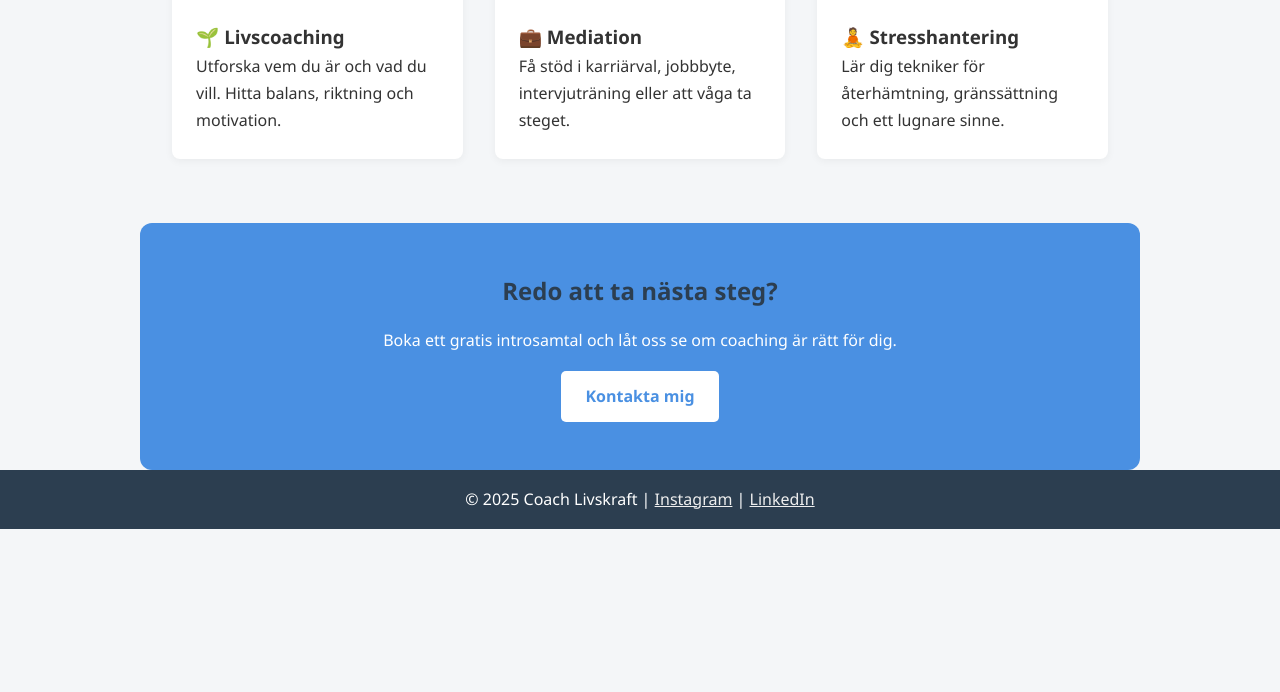
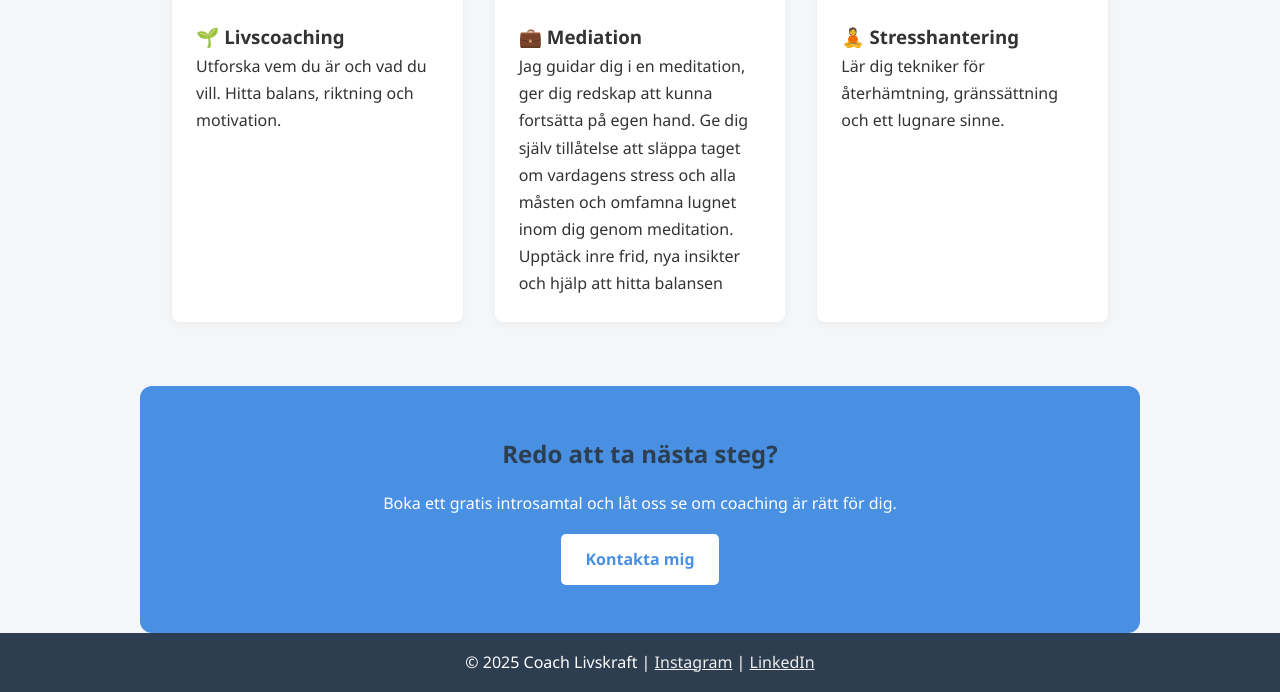
Before and after one commit to jimmsjo/jims, a plain HTML site: page index.html in a window 1280 px wide. Shown: the part 1753-2445 px from the top of the page. Before the commit the page ends 2282 px from the top, so only its background shows below. Drawn offline with Linux system fonts and the light colour scheme.

Commit message:
Update index.html

```diff
--- a/index.html
+++ b/index.html
@@ -191,7 +191,8 @@
       <div class="service-box">
         <img src="https://picsum.photos/id/82/400/300" alt="Mediation" loading="lazy" />
         <h3>💼 Mediation </h3>
-        <p>Få stöd i karriärval, jobbbyte, intervjuträning eller att våga ta steget.</p>
+        <p>Jag guidar dig i en meditation, ger dig redskap att kunna fortsätta på egen hand.
+Ge dig själv tillåtelse att släppa taget om vardagens stress och alla måsten och omfamna lugnet inom dig genom meditation. Upptäck inre frid, nya insikter och hjälp att hitta balansen</p>
       </div>
       <div class="service-box">
         <img src="https://picsum.photos/id/1015/400/300" alt="Stresshantering" loading="lazy" />
```
